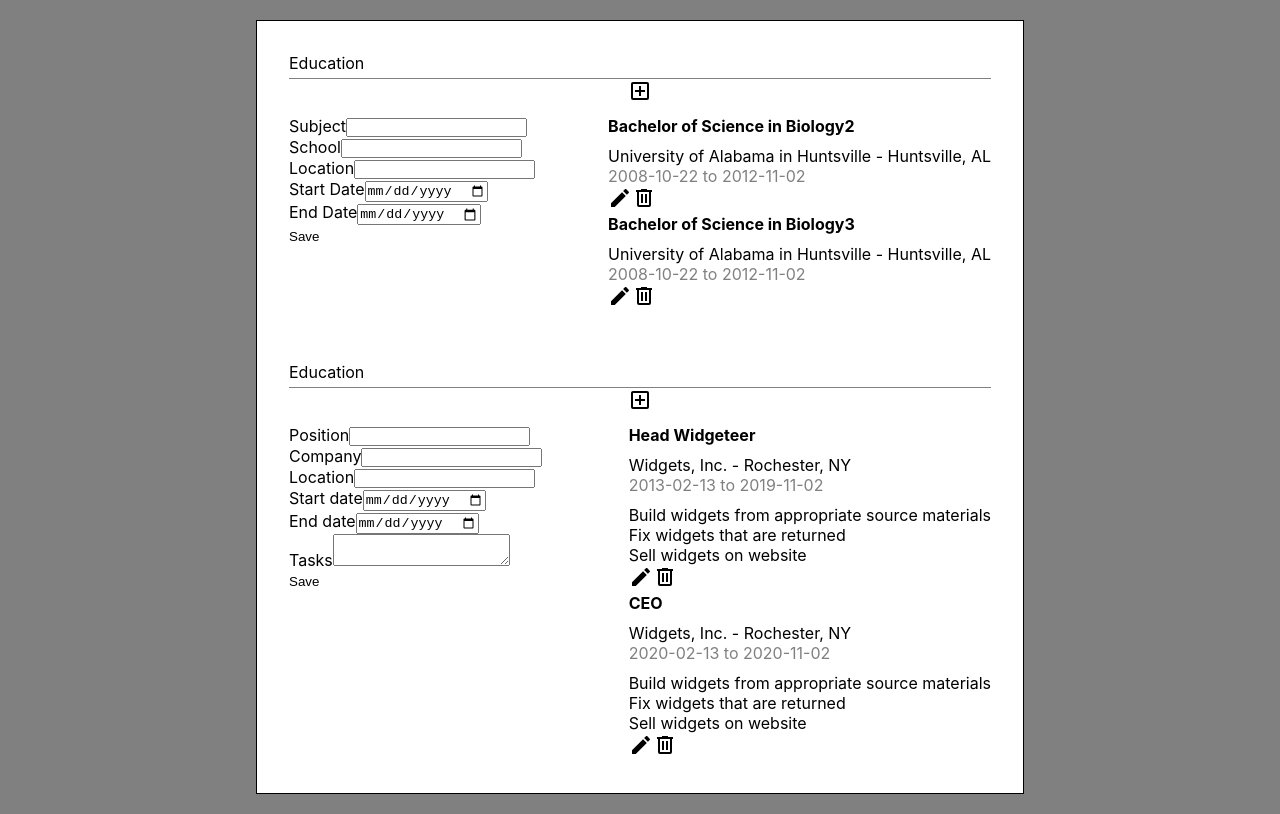
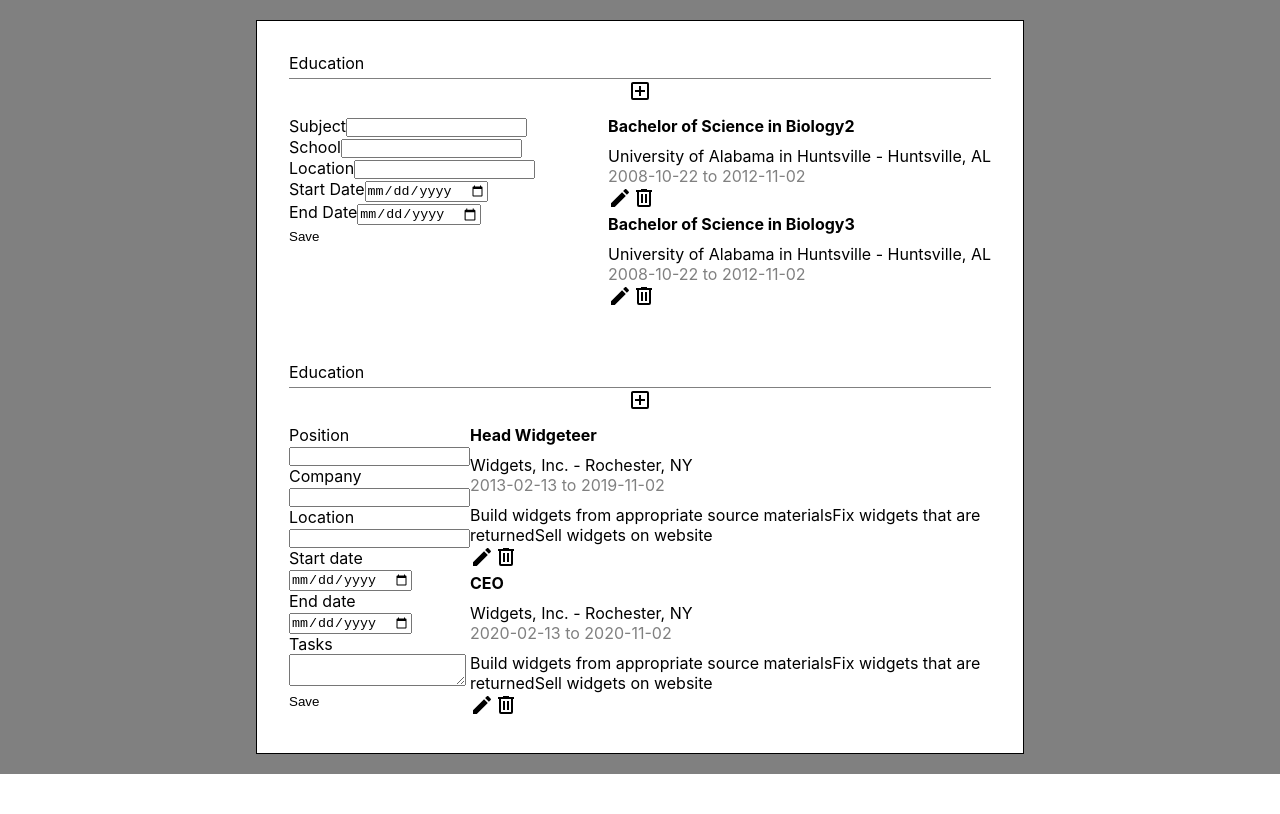
Before and after one commit to gband85/cv-project, a React (Create React App) app: page / in a window 1280 px wide. Built offline with nearby package versions, Linux system fonts and the light colour scheme.

Commit message:
add setEditMode

```diff
--- a/src/components/Job.js
+++ b/src/components/Job.js
@@ -17,6 +17,12 @@ class Job extends Component {
       }
     }
   }
+  setEditMode=(value)=>{
+    this.setState({
+        editMode: value
+    })
+}
+
   render() {
     const editTemplate=(
       <form onSubmit={this.handleSubmit}>
@@ -90,9 +96,10 @@ const viewTemplate=(
     {this.props.job.jobStart} to {this.props.job.jobEnd}
   </p>
   <ul className="section-tasks">
-    {this.props.job.jobTasks.map((task) => {
-      return <li>{task}</li>;
-    })}
+
+    {/* {this.props.job.jobTasks.map((task) => { */}
+      <li>{this.props.job.jobTasks}</li>
+    {/* })} */}
   </ul>
   <button type="button" onClick={()=>
         {
```
